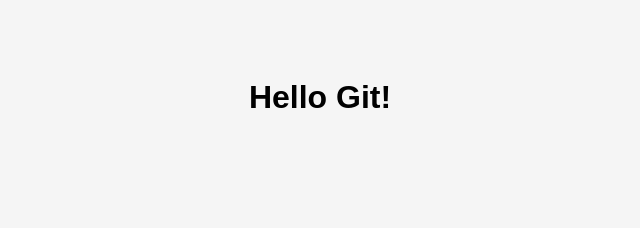
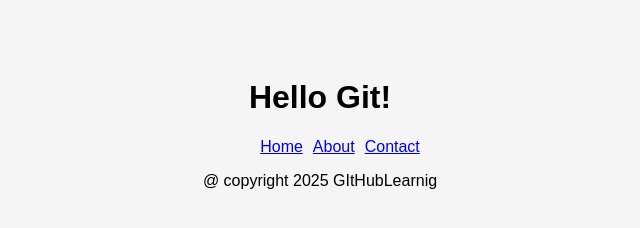
Before and after one commit to habdullahjaved/git-practice, a plain HTML site: page index.html in a window 1280 px wide. Shown: the whole page, without its empty margins (320-960 px from the left). Drawn offline with Linux system fonts and the light colour scheme.

Commit message:
feat(footer): add footer section

```diff
--- a/index.html
+++ b/index.html
@@ -8,5 +8,13 @@
   </head>
   <body>
     <h1>Hello Git!</h1>
+    <footer>
+      <ul>
+        <li><a href="#">Home</a></li>
+        <li><a href="#">About</a></li>
+        <li><a href="#">Contact</a></li>
+      </ul>
+      @ copyright 2025 GItHubLearnig
+    </footer>
   </body>
 </html>
--- a/style.css
+++ b/style.css
@@ -4,3 +4,12 @@ body {
   text-align: center;
   padding-top: 50px;
 }
+footer ul {
+  display: flex;
+  justify-content: center;
+  align-items: center;
+  gap: 10px;
+}
+footer ul li {
+  list-style: none;
+}
```
